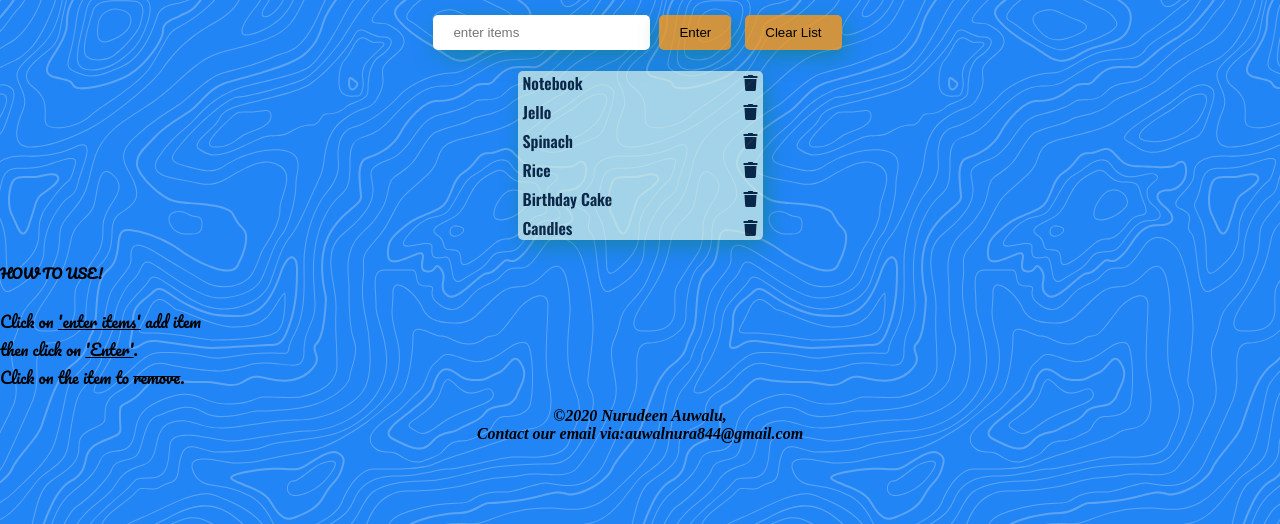
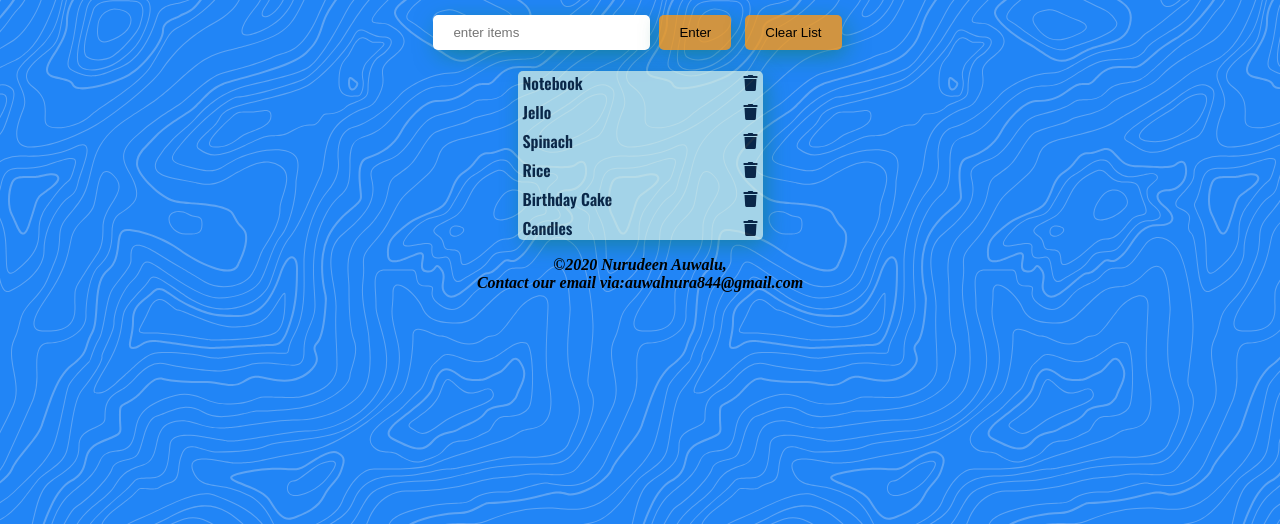
Before and after one commit to NurudeenA/shopping-list, a plain HTML site: page index.html in a window 1280 px wide. Shown: the part 276-800 px from the top of the page. Drawn offline with nearby package versions, Linux system fonts and the light colour scheme.

Commit message:
Update index.html

```diff
--- a/index.html
+++ b/index.html
@@ -55,12 +55,6 @@
 			</div>
 		</section>
 	</div>
-	<div class="info">
- <h5>HOW TO USE!</h5>
-  <p>Click on <ins>'enter items'</ins> add item<br>
-    then click on <ins>'Enter'</ins>.<br>
-    Click on the item to <del>remove</del>.</p>
-</div>
 <div class="address">
 <b><address>
 &copy;2020 Nurudeen Auwalu,<br>
```
